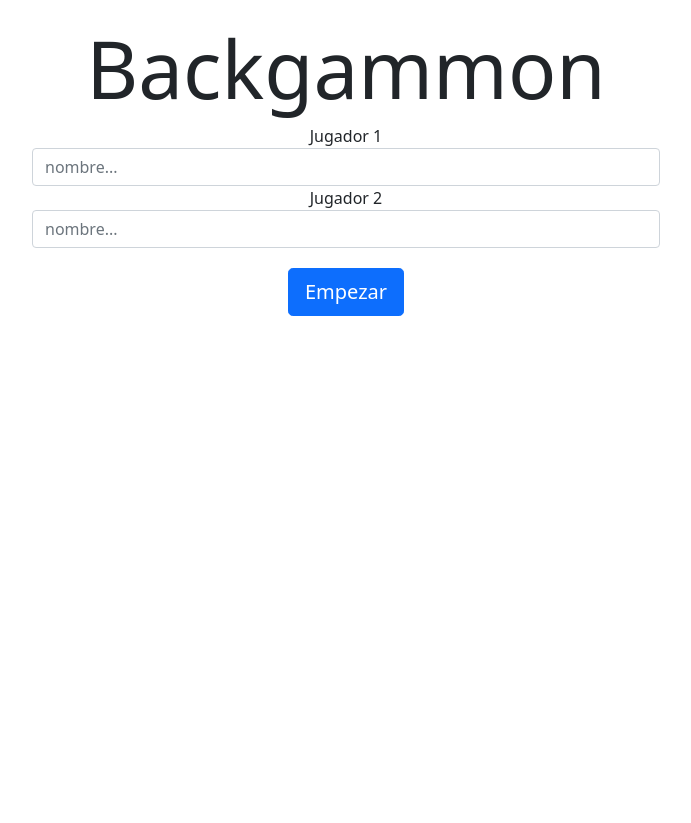
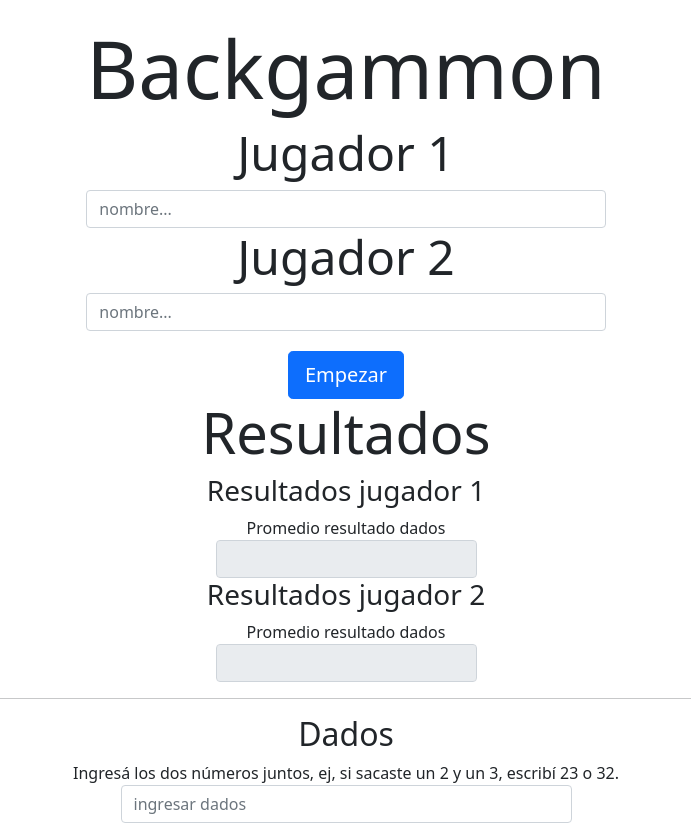
Before and after one commit to sergioatk/analizador-backgammon, a website: page index.html in a window 1280 px wide. Shown: the whole page, without its empty margins (294-985 px from the left). Before the commit the page ends 800 px from the top, so only its background shows below. Drawn offline with nearby package versions, Linux system fonts and the light colour scheme.

Commit message:
actualiza estructura html

```diff
--- a/index.html
+++ b/index.html
@@ -18,53 +18,100 @@
 
         <div class="datos-jugadores">
             <div class="row justify-content-center">
-                <div class="col-md-6 col-8">
-                    <label for="jugador-1">Jugador 1</label>
+                <div class="col-5">
+                    <h1 class="display-5">Jugador 1</h1>
+                </div>
+            </div>
+            <div class="row justify-content-center">
+                <div class="col-5">
                     <input type="text" class="form-control" placeholder="nombre..." id="jugador-1">
                 </div>
             </div>
+        </div>
+
+        <div class="datos-jugadores">
             <div class="row justify-content-center">
-                <div class="col-md-6 col-8">
-                    <label for="jugador-2">Jugador 2</label>
+                <div class="col-5">
+                    <h1 class="display-5">Jugador 2</h1>
+                </div>
+            </div>
+            <div class="row justify-content-center">
+                <div class="col-5">
                     <input type="text" class="form-control" placeholder="nombre..." id="jugador-2">
                 </div>
             </div>
+        </div>
+
         <div class="row justify-content-center">
             <div class="col text-center">
                 <button type="button" class="btn btn-primary btn-lg" id="boton-nombres">Empezar</button>
             </div>
         </div>
-        </div>
 
 
 
-        <div class="container calculadora oculto" id="calculadora">
+
+
+
+
+        <div class="container calculadora " id="calculadora">
             <h2 class="display-4">Resultados</h2>
 
             <div class="row justify-content-center">
-                <div class="col-md-6 col-8">
+                <div class="col-4">
                     <h3>Resultados <span id="nombre-jugador-1">jugador 1</span></h3>
+
+                </div>
+            </div>
+            <div class="row justify-content-center">
+                <div class="col text-center">
                     <label for="">Promedio resultado dados</label>
+                </div>
+            </div>
+
+            <div class="row justify-content-center">
+                <div class="col-3">
                     <input class="form-control" type="number" readonly id="promedio-j1">
                 </div>
             </div>
 
             <div class="row justify-content-center">
-                <div class="col-md-6 col-8">
+                <div class="col">
                     <h3>Resultados <span id="nombre-jugador-2">jugador 2</span></h3>
+                </div>
+            </div>
+
+            <div class="row justify-content-center">
+                <div class="col text-center">
                     <label for="">Promedio resultado dados</label>
+                </div>
+            </div>
+
+            <div class="row justify-content-center">
+                <div class="col-3">
                     <input class="form-control" type="number"  readonly id="promedio-j2">
                 </div>
             </div>
 
+            <hr>
+
             <div class="row justify-content-center">
-                <div class="col-md-6 col-8">
+                <div class="col-5">
                     <h2>Dados</h2>
-                    <form action="">
+
+
+
+                </div>
+            </div>
+
+            <div class="row justify-content-center">
+                <div class="col text-center">
                     <label for="resultado-dados">Ingresá los dos números juntos, ej, si sacaste un 2 y un 3, escribí 23 o 32.</label> <br>
-
+                </div>
+            </div>
+            <div class="row justify-content-center">
+                <div class="col-5">
                     <input type="tel" class="form-control" id="resultado-dados" placeholder="ingresar dados" maxlength="2">
-                </div>
                 </div>
             </div>
         </div>
```
Lines whose indentation alone changed are shown as unchanged.
